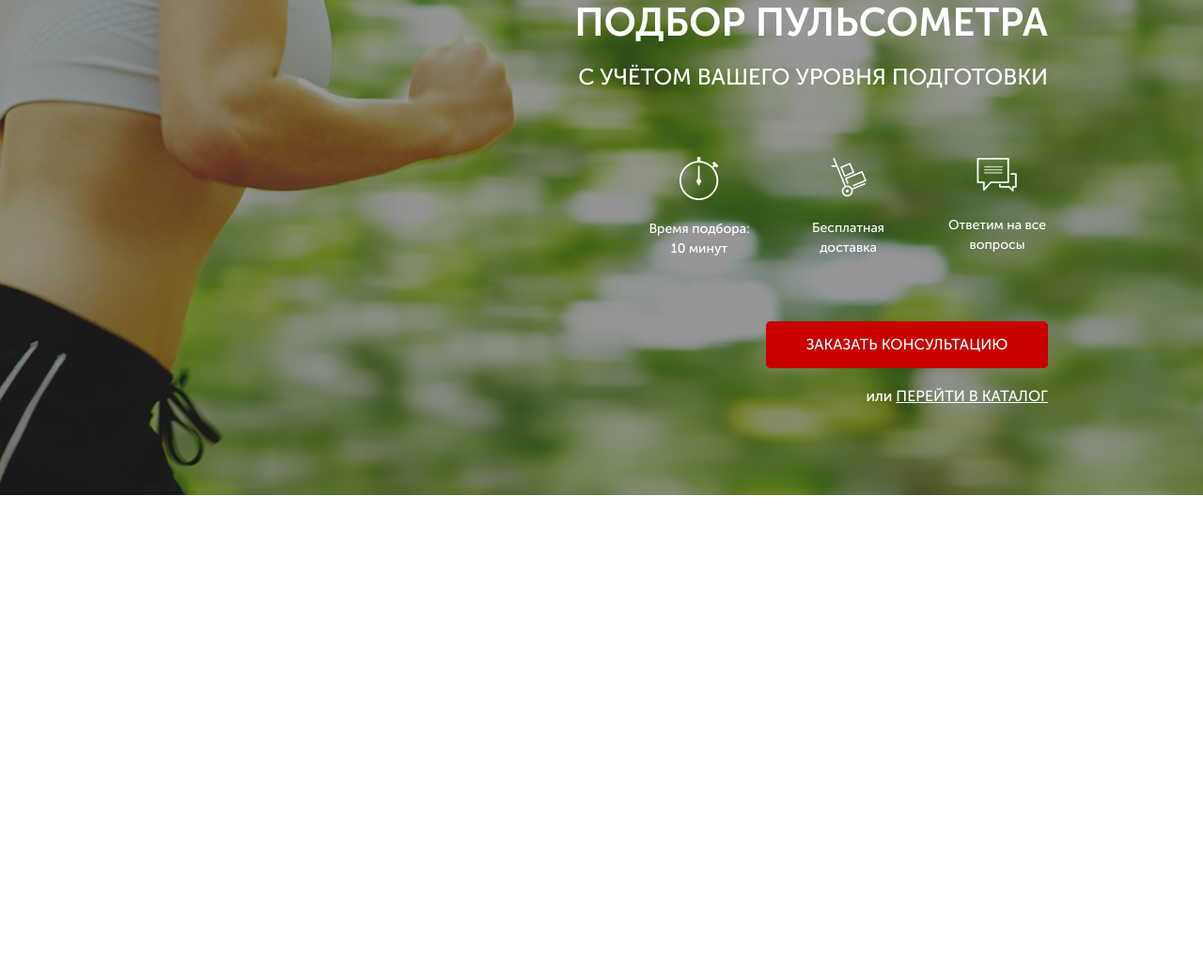
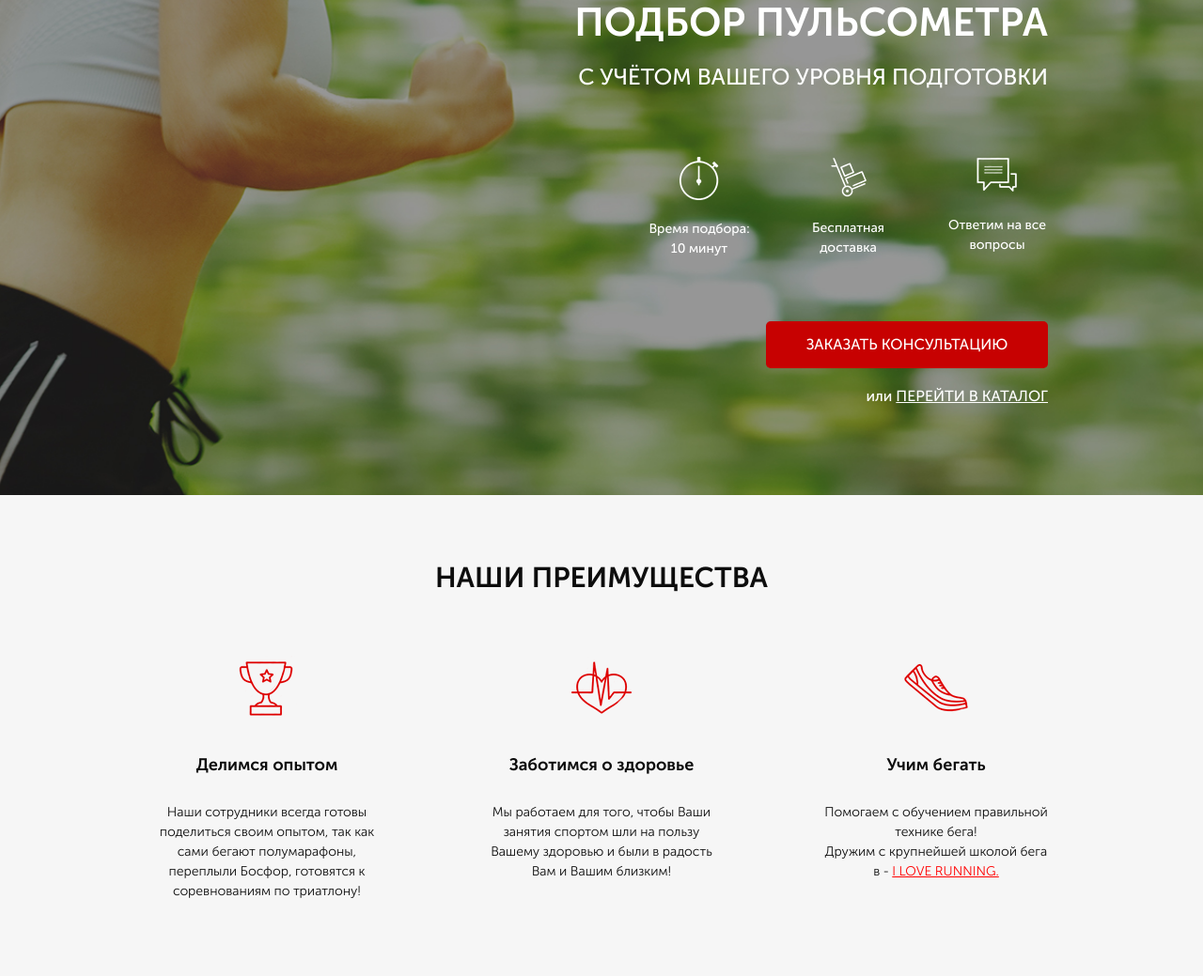
Before and after one commit to ohlazyrin/Pulse, a website: page src/index.html in a window 1280 px wide. Shown: the part 165-1204 px from the top of the page at 94% size. Before the commit the page ends 800 px from the top, so only its background shows below. Drawn offline with Linux system fonts and the light colour scheme; files whose address does not match are found by name.

Commit message:
second section done

```diff
--- a/src/index.html
+++ b/src/index.html
@@ -55,5 +55,51 @@
 
         </div>
     </div>
+
+    <div class="advantages">
+        <div class="container">
+            <h2 class="title">НАШИ ПРЕИМУЩЕСТВА</h2>
+           <div class="advantages__wrapper">
+            <div class="advantages__item">
+                <img src="icons/cup.png" alt="cup">
+                <div class="advantages__subtitle">
+                    Делимся опытом
+                </div>
+                <div class="advantages__descr">
+                    Наши сотрудники всегда готовы  поделиться своим опытом,
+                     так как сами бегают полумарафоны, переплыли Босфор, готовятся к соревнованиям по триатлону!
+                </div>
+            </div>
+
+            <div class="advantages__item">
+                <img src="icons/heart.png" alt="heart">
+                <div class="advantages__subtitle">
+                    Заботимся o здоровье
+                </div>
+                <div class="advantages__descr">
+                    Мы работаем для того, чтобы Ваши занятия спортом шли на пользу Вашему здоровью и были в радость Вам и Вашим близким!
+                </div>
+            </div>
+
+            <div class="advantages__item">
+                <img src="icons/shoe.png" alt="shoes">
+                <div class="advantages__subtitle">
+                    Учим бегать
+                </div>
+                <div class="advantages__descr">
+                    Помогаем c обучением правильной технике бега! <br> Дружим с крупнейшей школой бега в -
+                    <a href="#">I LOVE RUNNING.</a>
+                </div>
+            </div>
+
+           </div>
+
+
+        </div>
+    </div>
+
+
+
+
 </body>
 </html>
--- /dev/null
+++ b/src/sass/blocks/_advantages.scss
@@ -0,0 +1,32 @@
+.advantages {
+    padding: 70px 0 80px 0;
+    background-color: #f6f6f6;
+    &__wrapper {
+        margin-top: 65px;
+        display: flex;
+        justify-content: space-between;
+    }
+    &__item {
+        display: flex;
+        flex-direction: column;
+        align-items: center;
+        max-width: 238px;
+    }
+    &__subtitle {
+        margin-top: 38px;
+        color: #0d0d0d;
+        font-size: 18px;
+        font-weight: 700;
+    }
+    &__descr {
+        margin-top: 26px;
+        color: #0d0d0d;
+        font-size: 14px;
+        font-weight: 300;
+        text-align: center;
+        a {
+            color: #ff0000;
+            text-decoration: underline;
+        }
+    }
+}
--- /dev/null
+++ b/src/sass/blocks/_titles.scss
@@ -0,0 +1,6 @@
+.title {
+    color: #0d0d0d;
+    font-size: 30px;
+    font-weight: 700;
+    text-align: center;
+}
--- a/src/sass/style.scss
+++ b/src/sass/style.scss
@@ -9,3 +9,5 @@
 @import "blocks/promo";
 @import "blocks/header";
 @import "blocks/buttons";
+@import "blocks/_advantages";
+@import "blocks/titles";
```
Also changed, not shown: src/css/style.min.css, 1 other file.
